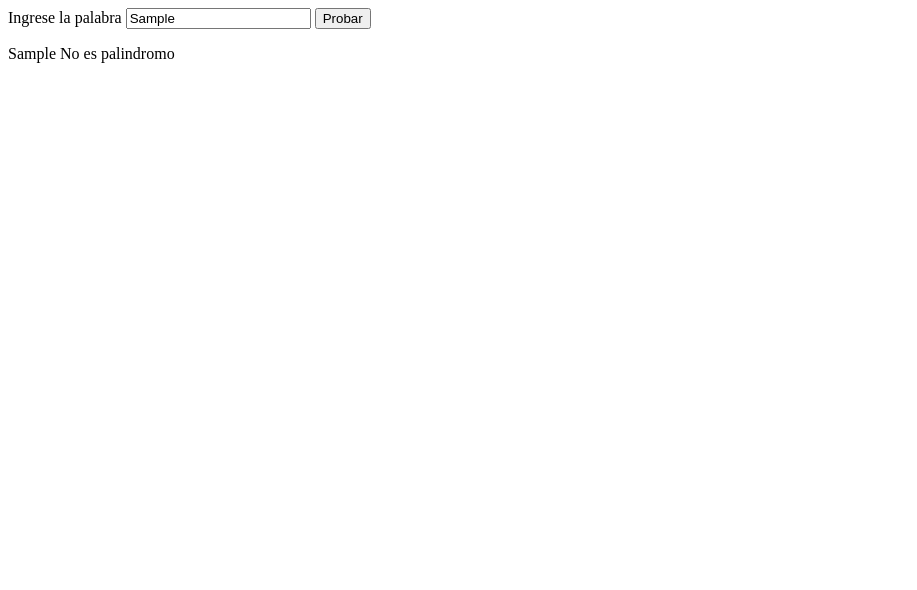
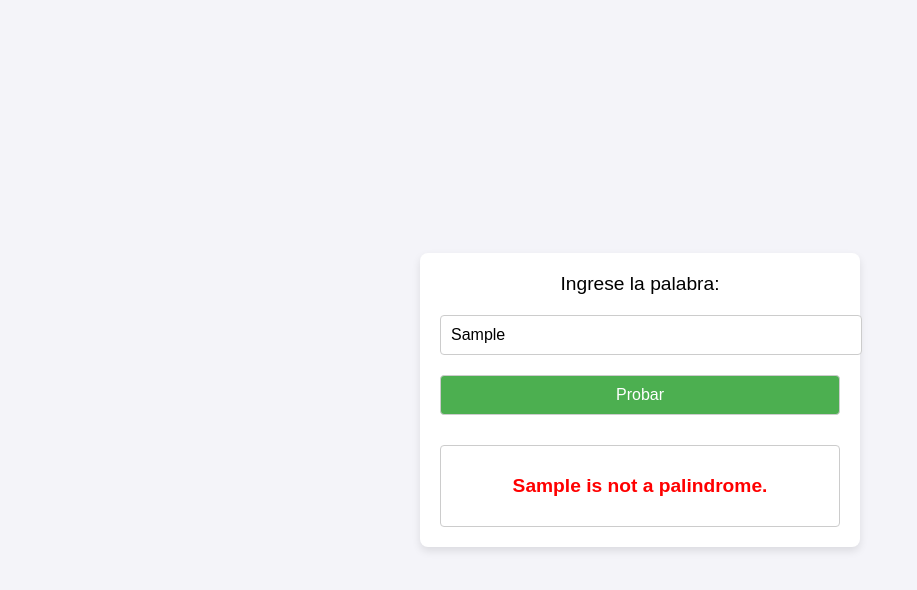
Before and after one commit to AgusMalugani/freeCodeCamp, a plain HTML site: page index.html in a window 1280 px wide. Both pictures are taken after typing "Sample" into the empty fields and a click on the button "Probar". Shown: the whole page, without its empty margins (0-917 px from the left). Drawn offline with Linux system fonts and the light colour scheme.

Commit message:
miniProyecto FreeCodeCamp

```diff
--- a/index.html
+++ b/index.html
@@ -1,19 +1,20 @@
 <!DOCTYPE html>
-<html lang="en">
+<html lang="es">
 <head>
     <meta charset="UTF-8">
     <meta name="viewport" content="width=device-width, initial-scale=1.0">
-    <title>Document</title>
+    <title>Palíndromo</title>
+    <link rel="stylesheet" href="styles.css"> <!-- Aquí añades tu archivo CSS -->
 </head>
 <body>
-
-    <form>
-        <label> Ingrese la palabra
-        <input type="text" id="text-input">
-        </label>
-        <button id="check-btn">Probar</button>
-    </form>
-    <div id="result"></div>
-<script src="/script.js" ></script>
+    <div class="container">
+        <form>
+            <label for="text-input">Ingrese la palabra:</label>
+            <input type="text" id="text-input">
+            <button id="check-btn">Probar</button>
+        </form>
+        <div id="result" class="result-container"></div>
+    </div>
+    <script src="script.js"></script>
 </body>
 </html>
--- a/script.js
+++ b/script.js
@@ -1,59 +1,61 @@
-const boton = document.getElementById("check-btn")
+const boton = document.getElementById("check-btn");
 
+const handle = (e) => {
+    e.preventDefault();
+    const input = document.getElementById("text-input").value;
+    const palabras = logicaPalindromo(input);
+    convertir(palabras);
+};
 
-const handle = (e)=>{
-    e.preventDefault()
-    const input = document.getElementById("text-input").value
-    const palabras = logicaPalindromo(input)//ak hago logica
-    convertir(palabras);
-}
+boton.addEventListener("click", handle);
 
-boton.addEventListener("click",handle);
+const logicaPalindromo = (input) => {
+    if (!input) {
+        alert("Please input a value");
+        return
+        }
 
-const logicaPalindromo=(input)=>{
-    let arrayPalabras = input.toLowerCase().split(" ")
+    let arrayPalabras = input.replace(/[^a-zA-Z0-9]/g, "").toLowerCase().split(" ");
 
-    if(arrayPalabras.length === 1){
-        arrayPalabras = input.split("");
-    }else if(arrayPalabras.length > 1){
-        arrayPalabras = arrayPalabras.join("")
-        arrayPalabras = arrayPalabras.split("")
-        console.log(arrayPalabras);
+    if (arrayPalabras.length === 1) {
+        arrayPalabras = arrayPalabras[0].split("");
+    } else if (arrayPalabras.length > 1) {
+        arrayPalabras = arrayPalabras.join("").split("");
     }
 
-
-
-    let palabraAlreves ="";
-    for (let i = arrayPalabras.length - 1; i >=0; i--) {
-        palabraAlreves= palabraAlreves + arrayPalabras[i]
-        }
-
-    const palabrasUnidas= arrayPalabras.join("");
-
-    console.log(palabrasUnidas);
-    console.log(palabraAlreves);
-
-    if(palabraAlreves === palabrasUnidas){
-    console.log("la frase es palindroma");
-    return `${palabrasUnidas} Es palindromo`
-    } else {
-        return `${palabrasUnidas} No es palindromo`
+    let palabraAlreves = "";
+    for (let i = arrayPalabras.length - 1; i >= 0; i--) {
+        palabraAlreves = palabraAlreves + arrayPalabras[i];
     }
 
-}
+    const palabrasUnidas = arrayPalabras.join("");
 
+    if (palabraAlreves === palabrasUnidas) {
+        return `${input} is a palindrome.`;
+    } else {
+        return `${input} is not a palindrome.`;
+    }
+};
 
-const renderizarPalabra = (palabras)=>{
-const palabra = document.createElement("p")
-palabra.innerHTML = palabras
-return palabra;
-}
+const renderizarPalabra = (palabras, esPalindromo) => {
+    const palabra = document.createElement("p");
+    palabra.innerHTML = palabras;
 
+    // Agregar clase dependiendo del resultado
+    if (esPalindromo) {
+        palabra.classList.add("result-palindrome");
+    } else {
+        palabra.classList.add("result-not-palindrome");
+    }
 
-const convertir=(palabras)=>{
-    const contenedorPalabra= document.getElementById("result");
-    contenedorPalabra.innerHTML="";
-     const resultado = renderizarPalabra(palabras)
+    return palabra;
+};
+
+const convertir = (palabras) => {
+    const contenedorPalabra = document.getElementById("result");
+    contenedorPalabra.innerHTML = "";
+
+    const esPalindromo = palabras.includes("is a palindrome");
+    const resultado = renderizarPalabra(palabras, esPalindromo);
     contenedorPalabra.appendChild(resultado);
-
-}
+};
--- /dev/null
+++ b/styles.css
@@ -0,0 +1,76 @@
+/* Estilos generales */
+body {
+    font-family: Arial, sans-serif;
+    background-color: #f4f4f9;
+    margin: 0;
+    padding: 0;
+    display: flex;
+    justify-content: center;
+    align-items: center;
+    height: 100vh;
+}
+
+/* Contenedor principal */
+.container {
+    text-align: center;
+    padding: 20px;
+    background-color: #fff;
+    border-radius: 8px;
+    box-shadow: 0 4px 8px rgba(0, 0, 0, 0.1);
+    width: 100%;
+    max-width: 400px;
+}
+
+/* Estilo del formulario */
+form {
+    margin-bottom: 20px;
+}
+
+label {
+    font-size: 1.2rem;
+    display: block;
+    margin-bottom: 10px;
+}
+
+/* Estilo del input y botón */
+input, button {
+    padding: 10px;
+    margin: 10px 0;
+    font-size: 1rem;
+    width: 100%;
+    border: 1px solid #ccc;
+    border-radius: 4px;
+}
+
+/* Botón con estilos */
+button {
+    background-color: #4CAF50;
+    color: white;
+    cursor: pointer;
+    transition: background-color 0.3s ease;
+}
+
+button:hover {
+    background-color: #45a049;
+}
+
+/* Estilo para el contenedor del resultado */
+.result-container {
+    margin-top: 20px;
+    padding: 10px;
+    font-size: 1.2rem;
+    font-weight: bold;
+    border: 1px solid #ccc;
+    border-radius: 4px;
+    text-align: center;
+}
+
+/* Clase de mensaje de éxito */
+.result-palindrome {
+    color: green;
+}
+
+/* Clase de mensaje de error */
+.result-not-palindrome {
+    color: red;
+}
```
